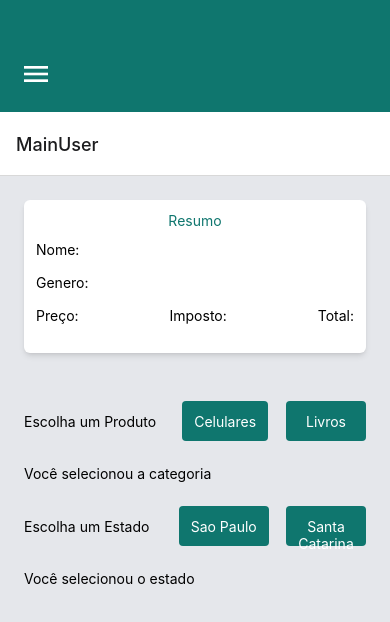
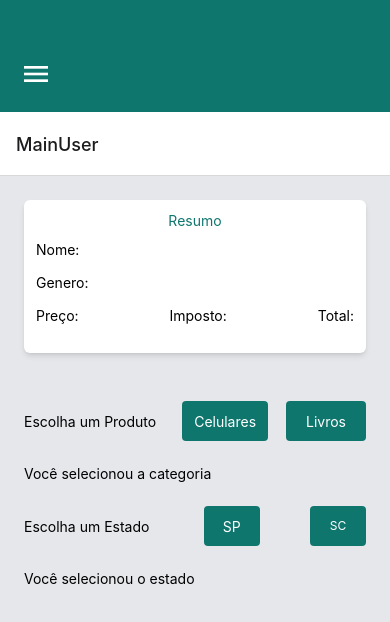
Before and after one commit to Julialauries01/AppICMS, a React Native app: screen / in a window 390 px wide. Shown: the top 622 px of the page. Built offline with nearby package versions, Linux system fonts and the light colour scheme; no server answers.

Commit message:
ajuste estado

```diff
--- a/screens/ButtonsState.tsx
+++ b/screens/ButtonsState.tsx
@@ -12,12 +12,12 @@ export default function ButtonsState( { changeState }:ButtonStateProps) {
     <>
     <View className=' flex-row p-6  items-center justify-between '>
       <Text className='text-center'>Escolha um Estado </Text>
-      <TouchableOpacity className=' ml-4 bg-teal-700 w-22 h-10 rounded ' onPress={() => changeState('sao paulo') } >
-            <Text  className='text-center p-3  text-white'>Sao Paulo</Text>
+      <TouchableOpacity className='  bg-teal-700 w-14 h-10 rounded ' onPress={() => changeState('sao paulo') } >
+            <Text  className='text-center p-3  text-white'>SP</Text>
           </TouchableOpacity>
 
-          <TouchableOpacity className=' ml-2 bg-teal-700 w-20 h-10 rounded' onPress={() =>  changeState('santa catarina')} >
-            <Text  className='text-center p-3  text-white'>Santa Catarina</Text>
+          <TouchableOpacity className='  bg-teal-700 w-14 h-10 rounded' onPress={() =>  changeState('santa catarina')} >
+            <Text  className='text-center p-3 text-xs text-white'>SC</Text>
           </TouchableOpacity>
 
     </View>
--- a/screens/EditProducts.tsx
+++ b/screens/EditProducts.tsx
@@ -66,7 +66,7 @@ export default function EditProducts() {
                 }}
                 render={({ field: { onChange, onBlur, value } }) => (
                   <TextInput
-                    className="bg-gray-200 w-70 rounded-md mb-1 h-6"
+                    className="bg-gray-200 w-70 rounded-md mb-1 h-6 p-2"
                     placeholder={product.nome}
                     onBlur={onBlur}
                     onChangeText={(value) => onChange(value)}
@@ -85,7 +85,7 @@ export default function EditProducts() {
                 }}
                 render={({ field: { onChange, onBlur, value } }) => (
                   <TextInput
-                    className="bg-gray-200 w-70 rounded-md mb-1 h-6"
+                    className="bg-gray-200 w-70 rounded-md mb-1 h-6 p-2"
                     placeholder={product.genero ? product.genero : product.marca }
                     onBlur={onBlur}
                     onChangeText={(value) => onChange(value)}
@@ -104,7 +104,7 @@ export default function EditProducts() {
                 }}
                 render={({ field: { onChange, onBlur, value } }) => (
                   <TextInput
-                    className="bg-gray-200 w-70 rounded-md mb-1 h-6"
+                    className="bg-gray-200 w-70 rounded-md mb-1 h-6 p-2"
                     placeholder={`${product.preco}`}
                     onBlur={onBlur}
                     onChangeText={(value) => onChange(value)}
--- a/screens/InsertProducts.tsx
+++ b/screens/InsertProducts.tsx
@@ -97,7 +97,7 @@ export default function InsertProducts() {
                 }}
                 render={({ field: { onChange, onBlur, value } }) => (
                   <TextInput
-                      className='bg-gray-200 w-70 rounded-md mb-1 h-6'
+                      className='bg-gray-200 w-70 rounded-md mb-1 h-6 p-2'
                       placeholder='Digite o nome'
                       onBlur={onBlur}
                       onChangeText={value => onChange(value)}
@@ -116,7 +116,7 @@ export default function InsertProducts() {
                 }}
                 render={({ field: { onChange, onBlur, value } }) => (
                   <TextInput
-                      className='bg-gray-200 w-70 rounded-md mb-1 h-6'
+                      className='bg-gray-200 w-70 rounded-md mb-1 h-6 p-2'
                       placeholder='Digite o Tipo'
                       onBlur={onBlur}
                       onChangeText={value => onChange(value)}
@@ -127,7 +127,7 @@ export default function InsertProducts() {
               />
 
 
-        <Text className='text-teal-700 mb-2'>Preco:</Text>
+        <Text className='text-teal-700 mb-2 '>Preco:</Text>
 
         <Controller
           control={control}
@@ -136,7 +136,7 @@ export default function InsertProducts() {
           }}
           render={({ field: { onChange, onBlur, value } }) => (
             <TextInput
-                className='bg-gray-200 w-70 rounded-md mb-1 h-6'
+                className='bg-gray-200 w-70 rounded-md mb-1 h-6 p-2'
                 placeholder='Digite o preco'
                 onBlur={onBlur}
                 onChangeText={value => onChange(value)}
```
